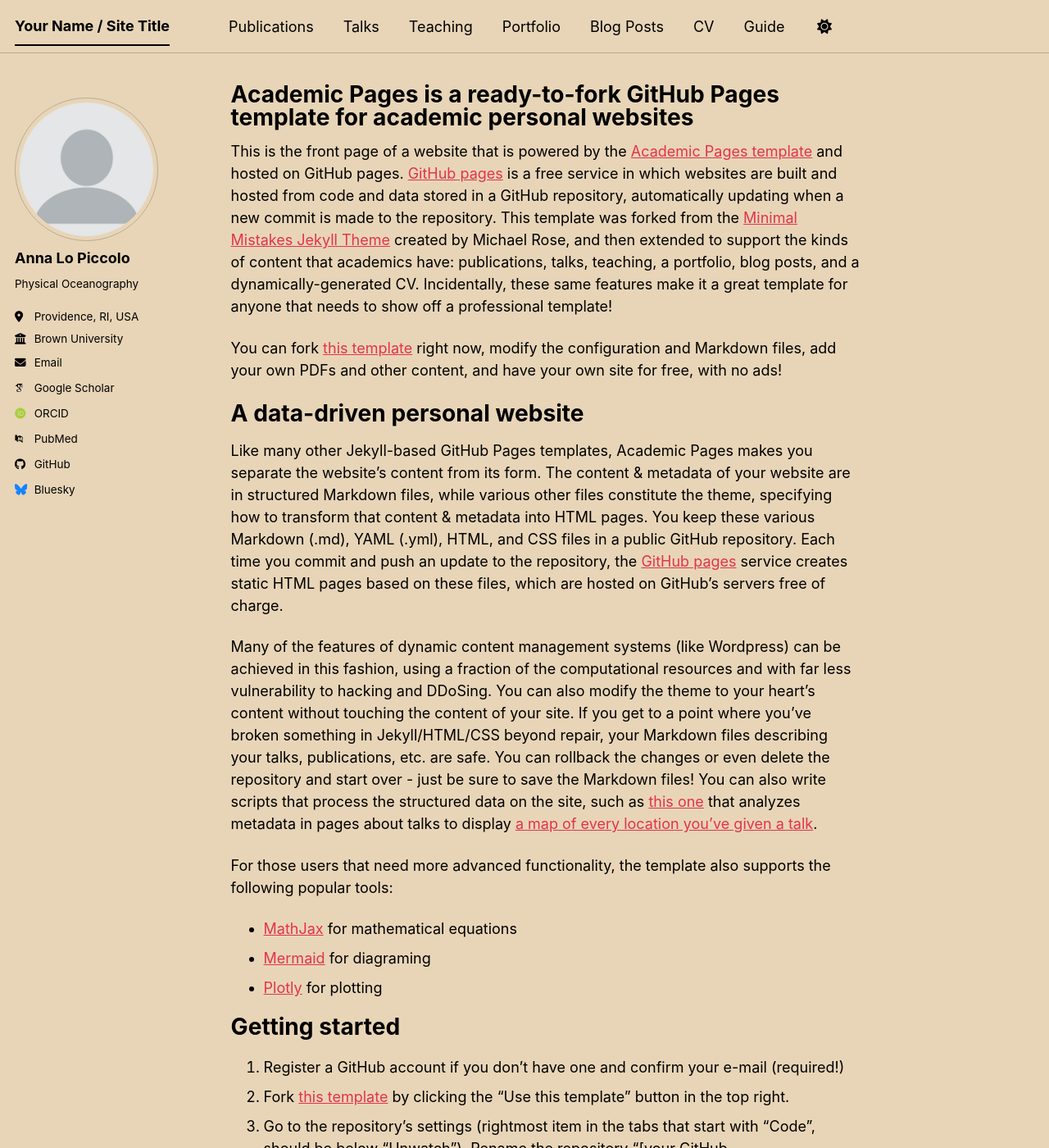
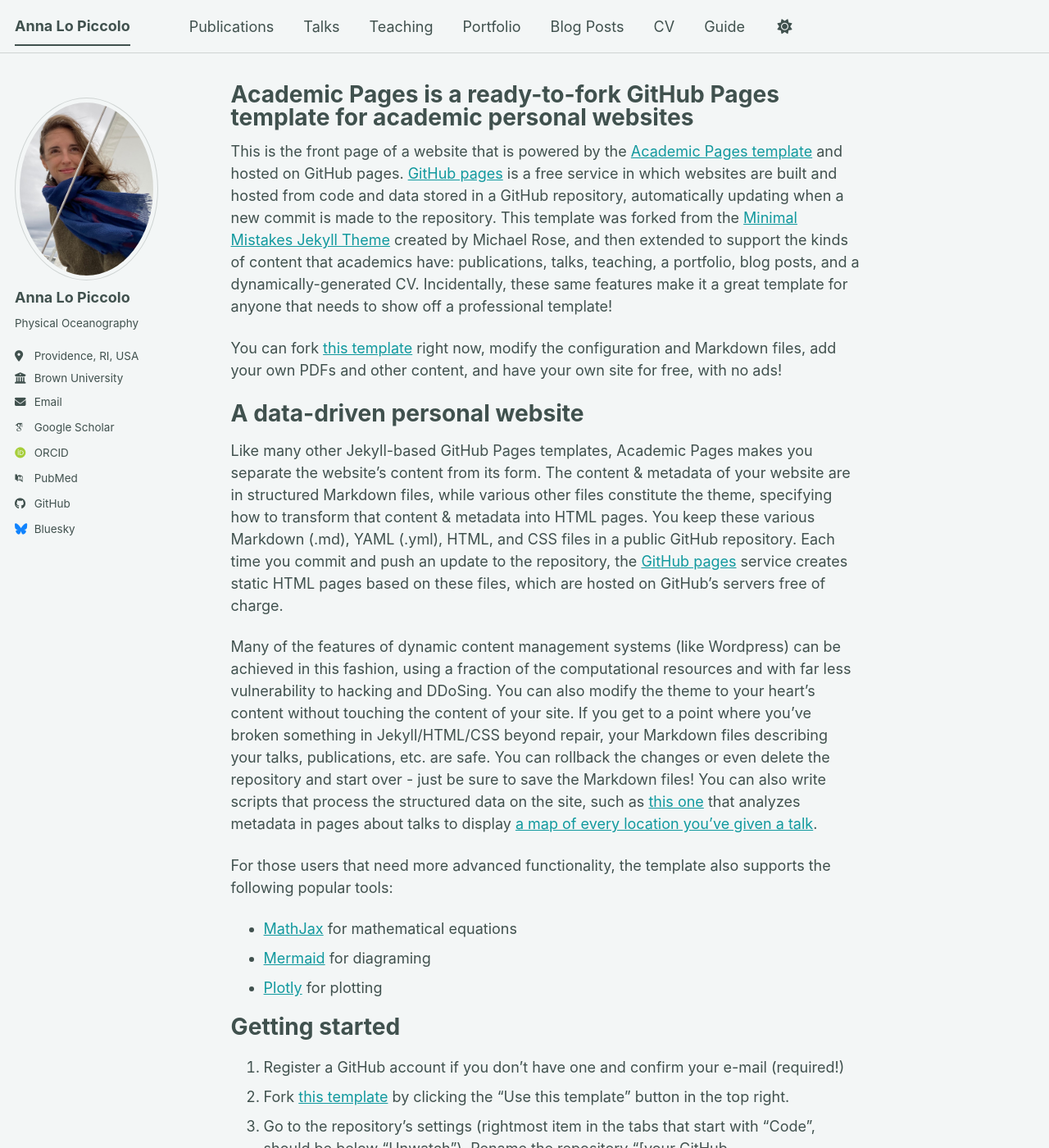
Before and after one commit to annlopiccolo/annlopiccolo.github.io, a Jekyll site: the page built from _pages/about.md, in a window 1280 px wide and 1400 px high. Shown: the whole window at 82% size. Built offline with Jekyll 4.4.1, drawn with Linux system fonts in a browser that asks for light colours; some web fonts are replaced; a script bundle is joined from its source files by our own code; library files that are not in the unit come from our copies.

Commit message:
mint theme and profile photo added _config.yml

```diff
--- a/_config.yml
+++ b/_config.yml
@@ -8,8 +8,8 @@
 
 # Basic Site Settings
 locale                   : "en-US"
-site_theme               : "sunrise" # The available themes options are "default", "air", "sunrise", "mint", "dirt" and "contrast"
-title                    : "Your Name / Site Title"
+site_theme               : "mint" # The available themes options are "default", "air", "sunrise", "mint", "dirt" and "contrast"
+title                    : "Anna Lo Piccolo"
 title_separator          : "-"
 name                     : &name "Your Name"
 description              : &description "Your Name's academic portfolio"   # Update this with a general description of your site, this is the default if not overridden by a page
@@ -23,7 +23,7 @@
 #               Additional customization can be done by editing /_includes/author-profile.html
 author:
   # Biographic information
-  avatar           : "profile.png"
+  avatar           : "IMG_photo.jpeg"
   name             : "Anna Lo Piccolo"
   pronouns         : # example: "she/her"
   bio              : "Physical Oceanography"
@@ -51,7 +51,7 @@
   bitbucket        : # Username - Update with your username on the site
   codepen          : # Username
   dribbble         : # Username
-  github           : "academicpages"
+  github           : "annlopiccolo"
   kaggle           : # Username
   stackoverflow    : # User number or user number and name (i.e., use "1" or "1/jeff-atwood")
 
```
